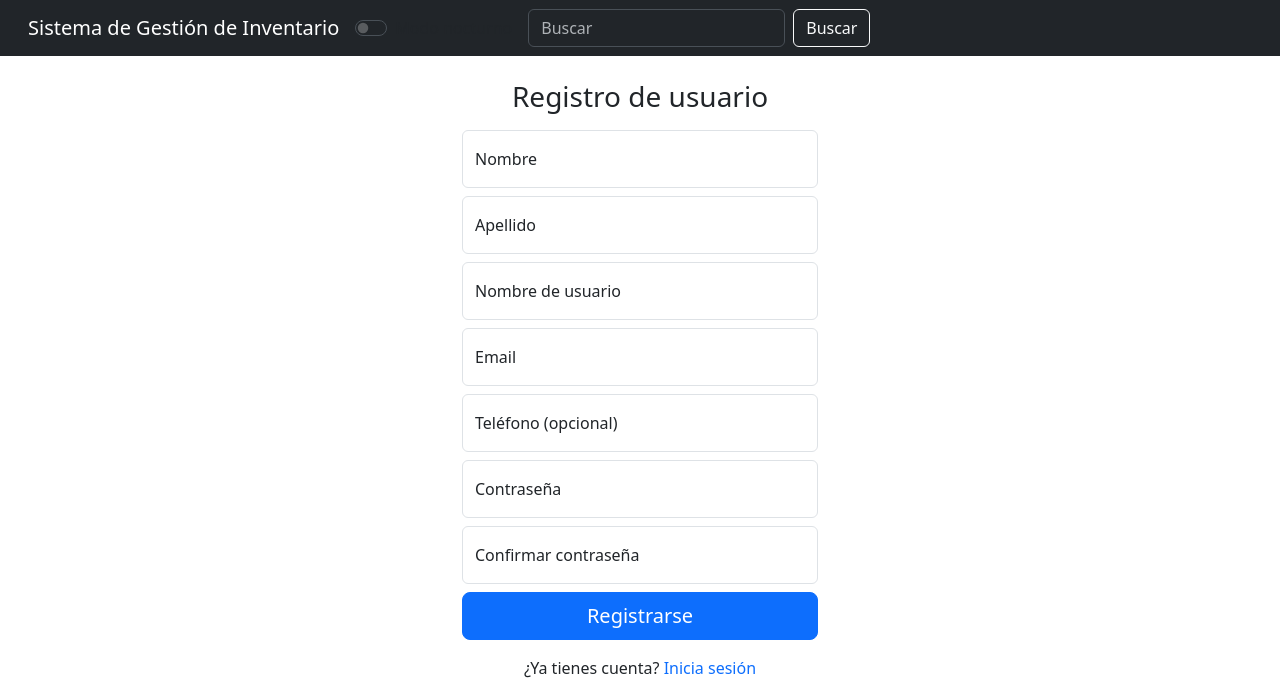
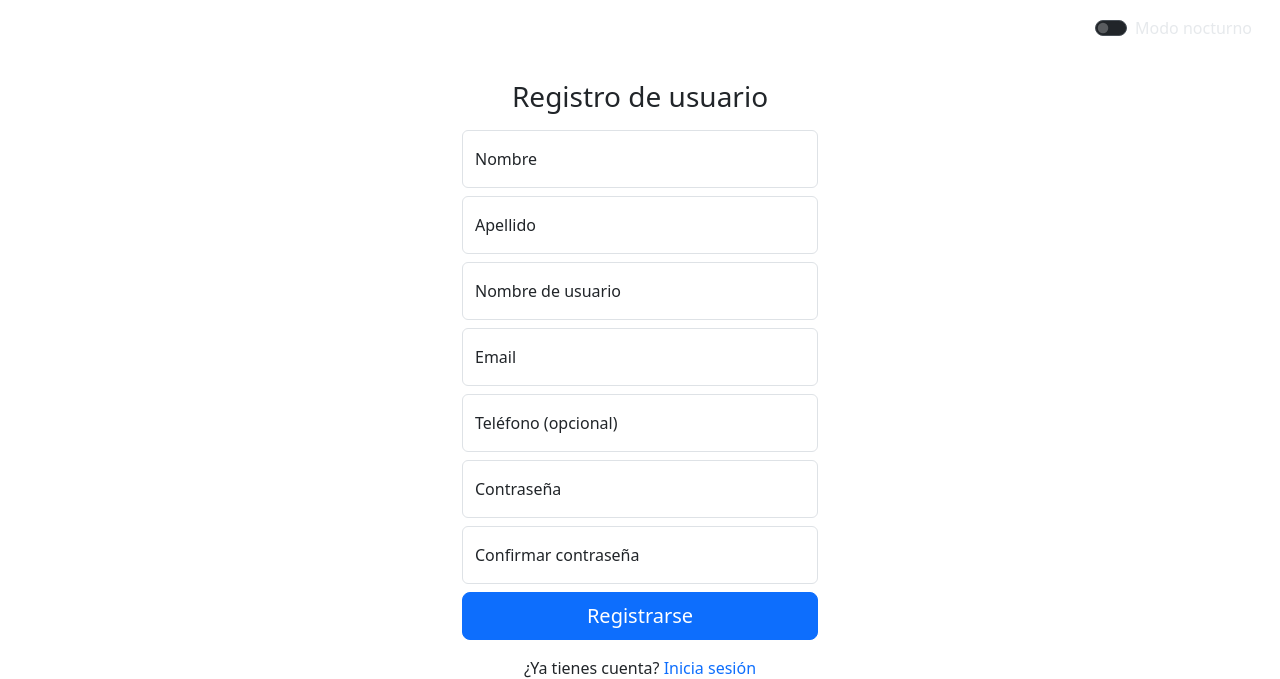
Before and after one commit to alexmartinez-off/SGI-AM, a Flask app: page /register in a window 1280 px wide. Shown: the top 679 px of the page. Run offline with Flask 3, Linux system fonts and the light colour scheme; parts of the project's set-up code (start-up, migrations or seed data) failed here and were passed over.

Commit message:
C:/Program Files/Git/comentarios/

```diff
--- a/SGI/src/templates/navigation.html
+++ b/SGI/src/templates/navigation.html
@@ -1,7 +1,4 @@
-
-
-<!-- Navegación adaptada para Flask -->
-<nav class="navbar navbar-expand-lg bg-dark px-3" data-bs-theme="dark">
+<nav class="navbar navbar-expand-lg bg-custom-dark px-3" data-bs-theme="dark">
   <div class="container-fluid">
     <!-- Nombre del sistema -->
     <a class="navbar-brand" href="{{ url_for('core.home') }}">Sistema de Gestión de Inventario</a>
@@ -11,41 +8,37 @@
       <span class="navbar-toggler-icon"></span>
     </button>
 
-    <div class="collapse navbar-collapse justify-content-between" id="navbarMain">
-      <!-- Izquierda: modo nocturno + búsqueda -->
-      <div class="d-flex align-items-center">
-        <!-- Interruptor modo nocturno -->
-        <label class="form-check form-switch mb-0 me-3">
+    <div class="collapse navbar-collapse" id="navbarMain">
+      <div class="d-flex align-items-center ms-auto gap-3">
+        <!-- Modo nocturno -->
+        <label class="form-check form-switch mb-0">
           <input class="form-check-input" type="checkbox" id="darkModeSwitch">
-          <span class="form-check-label">Modo nocturno</span>
+          <span class="form-check-label text-muted">Modo nocturno</span>
         </label>
 
+        {% if current_user.is_authenticated %}
           <!-- Formulario de búsqueda -->
           <form class="d-flex" role="search">
             <input class="form-control me-2" type="search" placeholder="Buscar" aria-label="Buscar">
-          <button class="btn btn-outline-light" type="submit">Buscar</button>
           </form>
-      </div>
 
-      <!-- Derecha: módulo de usuario -->
-      <ul class="navbar-nav align-items-center">
-        {% if current_user.is_authenticated %}
-        <li class="nav-item dropdown">
-          <!-- Icono de perfil (comentado para futuro uso) -->
+          <!-- Botón buscar -->
+          <button class="btn btn-outline-light" type="submit" form="searchForm">Buscar</button>
 
-          <a class="nav-link dropdown-toggle d-flex align-items-center" href="#" id="userDropdown" role="button" data-bs-toggle="dropdown" aria-expanded="false">
+          <!-- Usuario -->
+          <li class="nav-item dropdown list-unstyled">
+            <a class="nav-link dropdown-toggle d-flex align-items-center text-muted" href="#" id="userDropdown" role="button" data-bs-toggle="dropdown" aria-expanded="false">
               <img src="{{ url_for('static', filename='img/iconDanM.jpg') }}" alt="Perfil" width="32" height="32" class="rounded-circle me-2">
               {{ current_user.username }}
-          </a> <!-- termonar de configirar img luego  -->
-
+            </a>
             <ul class="dropdown-menu dropdown-menu-end" aria-labelledby="userDropdown">
-            <li><a class="dropdown-item" href="{#{ url_for('accounts.profile') }#}">Perfil</a></li>
+              <li><a class="dropdown-item" href="#">Perfil</a></li>
               <li><hr class="dropdown-divider"></li>
               <li><a class="dropdown-item" href="{{ url_for('accounts.logout') }}">Cerrar sesión</a></li>
             </ul>
           </li>
         {% endif %}
-      </ul>
+      </div>
     </div>
   </div>
 </nav>
```
Also changed, not shown: SGI/src/inventario/wiews.py (+6 -34 lines). Lines whose indentation alone changed are shown as unchanged.
